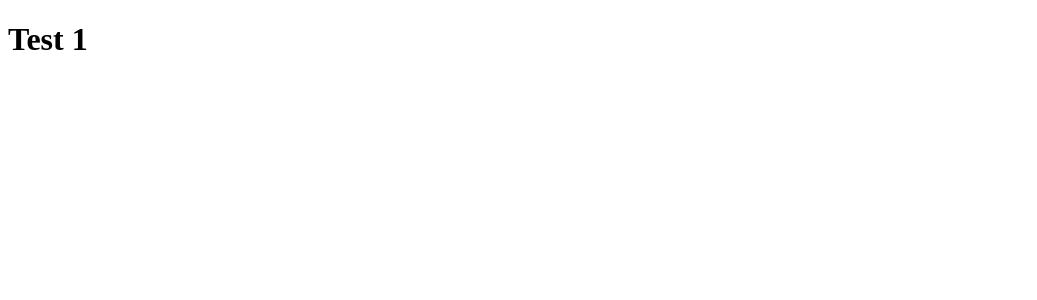
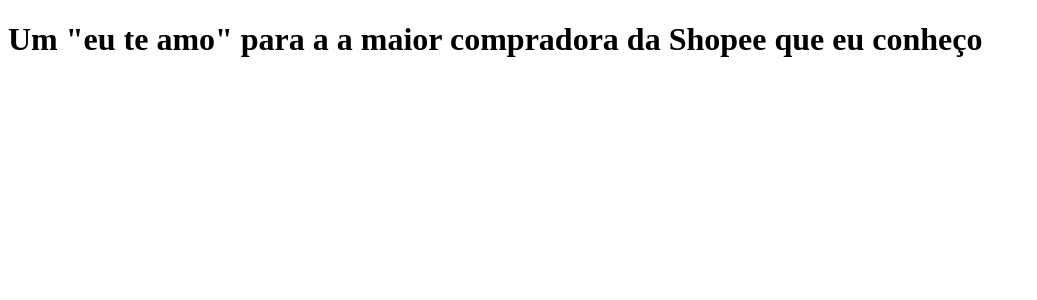
Before and after one commit to DirceuVio/clone-tabnews, a Next.js app: page / in a window 1280 px wide. Shown: the top 300 px of the page, without its empty margins (0-1037 px from the left). Built offline with nearby package versions, Linux system fonts and the light colour scheme.

Commit message:
Add message to my wife

```diff
--- a/pages/index.js
+++ b/pages/index.js
@@ -1,5 +1,5 @@
 function Home() {
-    return <h1>Test 1</h1>
+    return <h1>Um "eu te amo" para a a maior compradora da Shopee que eu conheço</h1>
 }
 
 export default Home;
```
